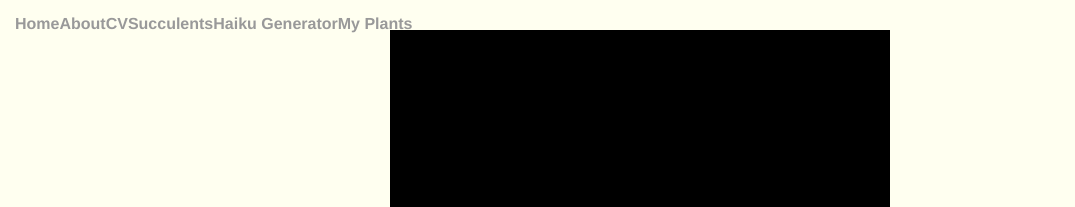
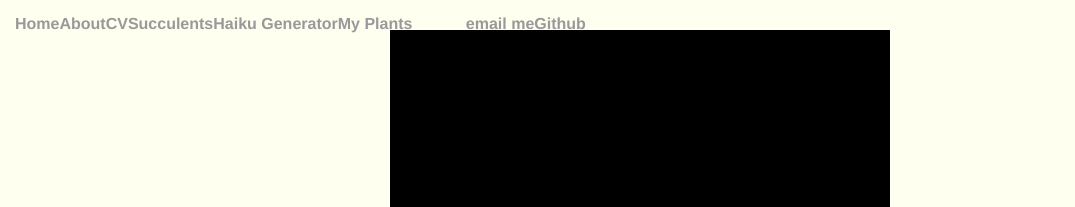
Before and after one commit to SeanEFletcher/SeanEFletcher.github.io, a Jekyll site: the page photoscroll/index.html, which Jekyll copies as it is, in a window 1280 px wide and 900 px high. Shown: the top 207 px of the window, without its empty margins (0-1075 px from the left). Built offline with Jekyll 4.4.1, drawn with Linux system fonts in a browser that asks for light colours.

Commit message:
Update index.html

```diff
--- a/photoscroll/index.html
+++ b/photoscroll/index.html
@@ -1,19 +1,22 @@
 <!DOCTYPE html>
 <html lang="en">
 <head>
-	<meta charset="UTF-8">
-	<title>photoscroll</title>
-	<link rel="stylesheet" type="text/css" href="../css/photoscroll.css">
+    <meta charset="UTF-8">
+    <title>photoscroll</title>
+    <link rel="stylesheet" type="text/css" href="../css/photoscroll.css">
 </head>
 <body>
 	<nav>
     		<ul>
-        		<li><a href="/">Home</a></li>
+			<li><a href="/">Home</a></li>
 	        	<li><a href="/about">About</a></li>
         		<li><a href="/cv">CV</a></li>
         		<li><a href="/plants">Succulents</a></li>
 			<li><a href="/haiku">Haiku Generator</a></li>
 			<li><a href="/photoscroll">My Plants</a></li>
+			<li>______</li>
+			<li><a href="mailto:sean@seanedwardfletcher.com">email me</a></li>
+        		<li><a href="https://github.com/SeanEFletcher" target="_blank">Github</a></li>
     		</ul>
 	</nav>
 	<div class="fixed-frame"></div>
@@ -25,11 +28,5 @@
 	<div class="pic"></div>
 	<div class="pic"></div>
 	<div class="pic"></div>
-	<footer>
-		<ul>
-			<li><a href="mailto:sean@seanedwardfletcher.com">email me</a></li>
-        		<li>my <a href="https://github.com/SeanEFletcher" target="_blank">Github</a></li>
-		</ul>
-	</footer>
 </body>
 </html>
```
